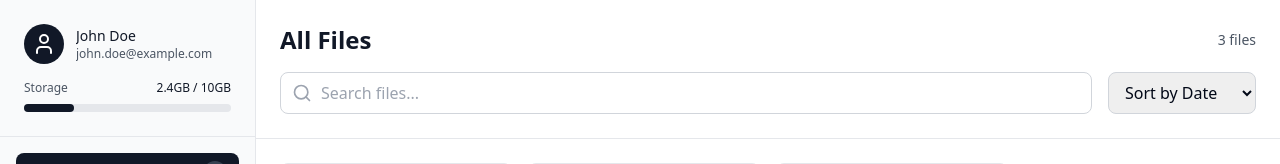
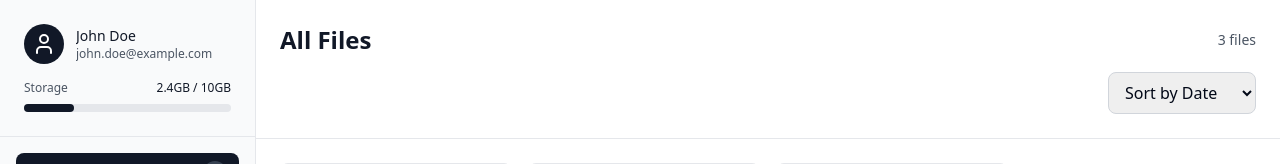
Before and after one commit to oralzl/lava-cloud-media-hub, a React (Vite) app: page / in a window 1280 px wide. Shown: the top 164 px of the page. Built offline with nearby package versions, Linux system fonts and the light colour scheme.

Commit message:
Remove search functionality
Removes the search input and related components from the file manager.

```diff
--- a/src/components/FileManager.tsx
+++ b/src/components/FileManager.tsx
@@ -1,7 +1,7 @@
 
 import React, { useState } from 'react';
 import { FileItem, FileCategory } from '../pages/Index';
-import { Music, FileImage, Video, Search } from 'lucide-react';
+import { Music, FileImage, Video } from 'lucide-react';
 
 interface FileManagerProps {
   files: FileItem[];
@@ -16,7 +16,6 @@ const FileManager: React.FC<FileManagerProps> = ({
   onFileSelect,
   selectedFile,
 }) => {
-  const [searchTerm, setSearchTerm] = useState('');
   const [sortBy, setSortBy] = useState<'name' | 'date' | 'size'>('date');
 
   const getFileIcon = (type: string) => {
@@ -48,11 +47,7 @@ const FileManager: React.FC<FileManagerProps> = ({
     });
   };
 
-  const filteredAndSortedFiles = files
-    .filter(file =>
-      file.name.toLowerCase().includes(searchTerm.toLowerCase())
-    )
-    .sort((a, b) => {
+  const sortedFiles = files.sort((a, b) => {
     switch (sortBy) {
       case 'name':
         return a.name.localeCompare(b.name);
@@ -88,22 +83,12 @@ const FileManager: React.FC<FileManagerProps> = ({
             {getCategoryTitle()}
           </h1>
           <span className="text-sm text-gray-600">
-            {filteredAndSortedFiles.length} file{filteredAndSortedFiles.length !== 1 ? 's' : ''}
+            {sortedFiles.length} file{sortedFiles.length !== 1 ? 's' : ''}
           </span>
         </div>
 
-        {/* Search and Sort */}
-        <div className="flex items-center space-x-4">
-          <div className="flex-1 relative">
-            <Search className="absolute left-3 top-1/2 transform -translate-y-1/2 text-gray-400 w-5 h-5" />
-            <input
-              type="text"
-              placeholder="Search files..."
-              value={searchTerm}
-              onChange={(e) => setSearchTerm(e.target.value)}
-              className="w-full pl-10 pr-4 py-2 border border-gray-300 rounded-lg focus:ring-2 focus:ring-gray-900 focus:border-transparent"
-            />
-          </div>
+        {/* Sort */}
+        <div className="flex items-center justify-end">
           <select
             value={sortBy}
             onChange={(e) => setSortBy(e.target.value as 'name' | 'date' | 'size')}
@@ -118,7 +103,7 @@ const FileManager: React.FC<FileManagerProps> = ({
 
       {/* File List */}
       <div className="flex-1 overflow-auto p-6">
-        {filteredAndSortedFiles.length === 0 ? (
+        {sortedFiles.length === 0 ? (
           <div className="flex flex-col items-center justify-center h-64 text-gray-500">
             <FileImage className="w-16 h-16 mb-4" />
             <p className="text-lg font-medium">No files found</p>
@@ -126,7 +111,7 @@ const FileManager: React.FC<FileManagerProps> = ({
           </div>
         ) : (
           <div className="grid grid-cols-1 sm:grid-cols-2 lg:grid-cols-3 xl:grid-cols-4 gap-4">
-            {filteredAndSortedFiles.map((file) => (
+            {sortedFiles.map((file) => (
               <div
                 key={file.id}
                 onClick={() => onFileSelect(file)}
```
Lines whose indentation alone changed are shown as unchanged.
